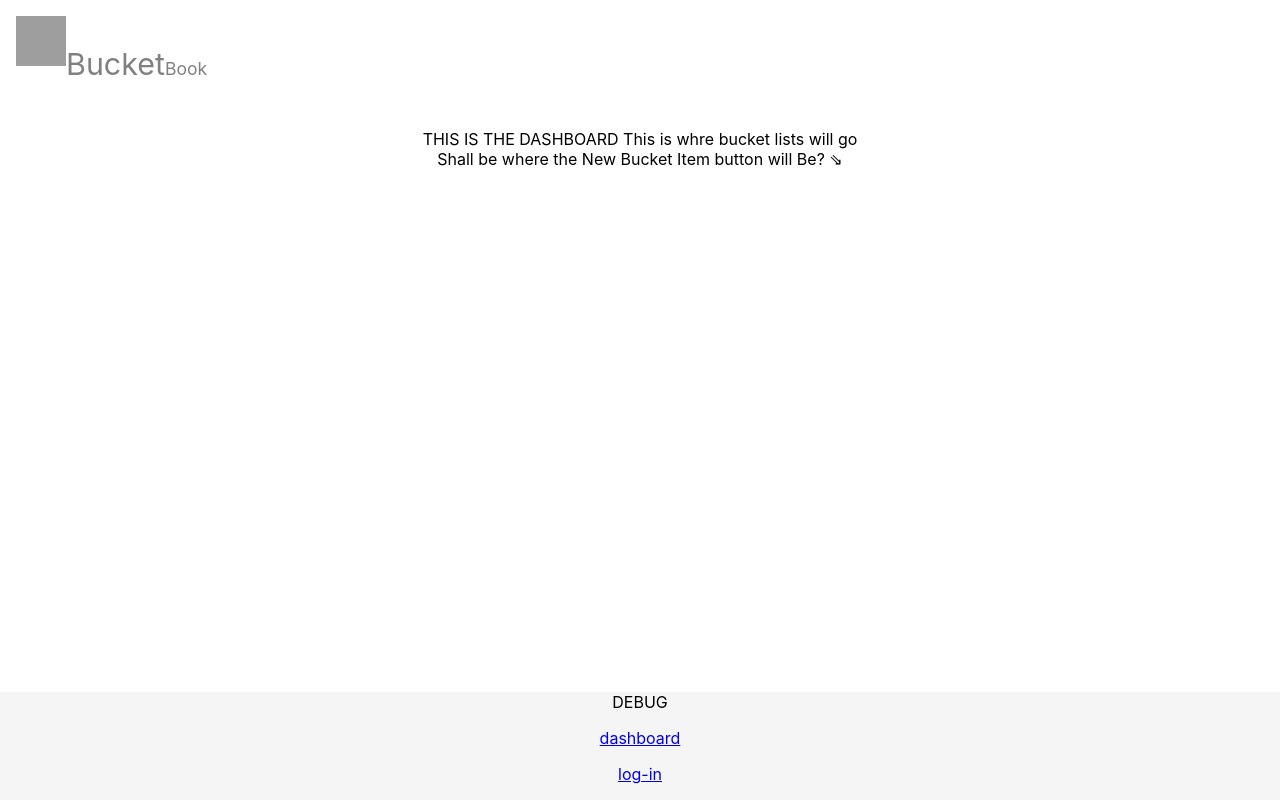
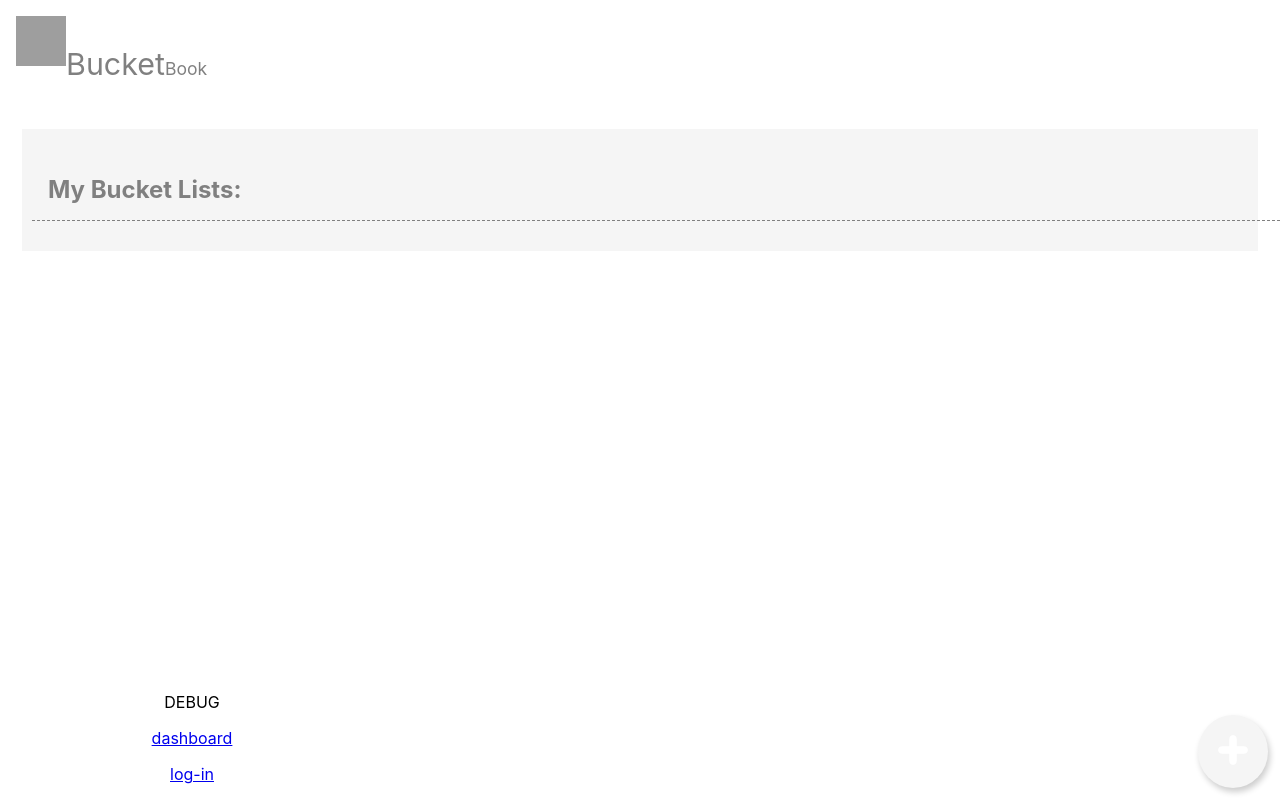
Before and after one commit to lambda-warriors/BucketBook, a React (Create React App) app: page /dashboard in a window 1280 px wide. Shown: the top 800 px of the page. Built offline with nearby package versions, Linux system fonts and the light colour scheme; grey boxes are pictures that could not be loaded; the HTML template or start-up script is replaced by a standard one.

Commit message:
pushing recent changes

```diff
--- a/src/App.css
+++ b/src/App.css
@@ -1,10 +1,11 @@
 .App {
+  display: flex;
+  flex-direction: column;
   text-align: center;
 }
 
 .debug{
   position: absolute;;
   bottom:0;
-  width:100%;
-  background:whitesmoke;
+  width:30%;
 }
--- /dev/null
+++ b/src/components/BucketItem.js
@@ -0,0 +1,17 @@
+import React from 'react';
+import styled from 'styled-components';
+
+
+const BucketItem = (props)=>{
+    return(<Card/>)
+}
+
+const Card = styled.div`
+margin:1rem auto;
+    width:32%;
+    height:100px;
+    background:white;
+    border:1px solid black;
+`;
+
+export default BucketItem;
--- a/src/components/BucketList.js
+++ b/src/components/BucketList.js
@@ -1,5 +1,27 @@
-import React from 'react';
+import React, {useState} from 'react';
+import styled from 'styled-components';
+import BucketItem from './BucketItem';
 
 const BucketList = (props) => {
-    return (<div />)
+
+    //this is where we will pull in the bucket data that is created from the dashboard
+    // will likely use axios to pull it once it is made
+    const [buckets, setBuckets] = useState([]);
+
+    function createNewBucketListTile(item){
+        return <BucketItem/>
+    }
+
+    return (<Container_>
+        {buckets.map(bucket =>{
+            return createNewBucketListTile(bucket);
+        })}
+    </Container_>)
 }
+const Container_ = styled.div`
+    display:flex;
+    flex-direction:row;
+    flex-wrap:wrap;
+
+`;
+export default BucketList;
--- a/src/components/Dashboard.js
+++ b/src/components/Dashboard.js
@@ -1,15 +1,129 @@
-import React, {useState} from 'react';
+import React, { useState } from 'react';
 import styled from 'styled-components';
+import newBucket from '../img/new-bucket.png'
+import BucketList from './BucketList'
 
-function DashBoard(props){
-    const [user, setUser] = useState({});
-  //  setUser({...user, [props.user]: user});
+import { Modal, Dropdown } from 'react-bootstrap';
+
+function DashBoard(props, { values, errors, touched, isSubmitting }) {
+
+    const [show, setShow] = useState(false);
+
+    const handleClose = () => setShow(false);
+    const handleShow = () => setShow(true);
+
+    //  setUser({...user, [props.user]: user});
+
+
+
+    const [tasks, setTasks] = useState([]);
+
+    var showBucketList = (task) => {
+        return (
+            <>HA I DID IT</>
+        )
+    }
+
+    const handleTraditional = (event) => {
+
+    }
+
     return (
-        <div> THIS IS THE DASHBOARD This is whre bucket lists will go
-            <div> Shall be where the New Bucket Item button will Be? ⇘</div>
+        <Dashboard_>
+            <Title>My Bucket Lists: </Title>
 
-        </div>
+            {/* this is where we will put all the new Bucket Lists thta the current user has created
+                 */}
+            <BucketList />
+
+            <Button_ onClick={handleShow}><img src={newBucket} /></Button_>
+
+            <Modal show={show} onHide={handleClose} size='lg'>
+                <Modal.Header closeButton>
+                    <Modal.Title><EditableTitle placeholder='Bucket List #1' />
+                        <EditIcon_ src='http://cliparts101.com/files/875/9C3B0DBCC8676262EBEC94A888EB507E/Minipencilicon.png' />
+                    </Modal.Title>
+                </Modal.Header>
+                <Modal.Body>
+                    <button onClick={handleTraditional}>add</button>
+                    {
+                        tasks.map(task => {
+                            return showBucketList(
+                                <p>HEY  BOSS</p>
+                            )
+                        })
+                    }
+
+                </Modal.Body>
+                <Modal.Footer>
+                    <Button_M primary className='save'>Save Bucket List?</Button_M>
+                    <Button_M className='discard'>Discard Changes?</Button_M>
+                </Modal.Footer>
+            </Modal>
+
+
+        </Dashboard_>
     )
 }
 
+const Button_M = styled.button`
+    background:${props => props.primary ? "dodgerblue" : "whitesmoke"};
+    color: ${props => props.primary ? "whitesmoke" : "dodgerblue"};
+    border:none;
+    padding:10px
+    border-radius:10px;
+
+    transition: background-color .5s ease-out;
+
+    &:hover{
+        background:${props => props.primary ? "magenta" : "red"};
+        color: ${props => props.primary ? "white" : "white"};
+    }
+
+`;
+const EditableTitle = styled.input`
+border:none;
+`;
+const EditIcon_ = styled.img`
+    width:20px
+
+`;
+const Title = styled.h2`
+    color:grey;
+    width:100%;
+    text-align:start;
+    border-bottom:1px dashed grey;
+    padding:1rem;
+
+`;
+const Dashboard_ = styled.div`
+    display:flex;
+    flex-direction:column;
+    margin:0 auto;
+    width:95%;
+    background:whitesmoke;
+    padding:10px;
+
+
+`
+const Button_ = styled.button`
+    position:fixed;
+    bottom:12px;
+    right:12px;
+    background:whitesmoke;
+    transition:background-color .5s ease-out;
+    border-radius:50%;
+    padding:10px;
+    border:none;
+    box-shadow:2px 4px 6px rgba(0,0,0,.2);
+    &:focus {outline:0;}
+    img{
+        width:50px;
+        height:50px;
+    }
+    &:hover{
+        background:dodgerblue;
+    }
+`;
+
 export default DashBoard;
```
Also changed, not shown: src/img/new-bucket.png (added), 1 other file (tests, documents, lock files or other folders).
